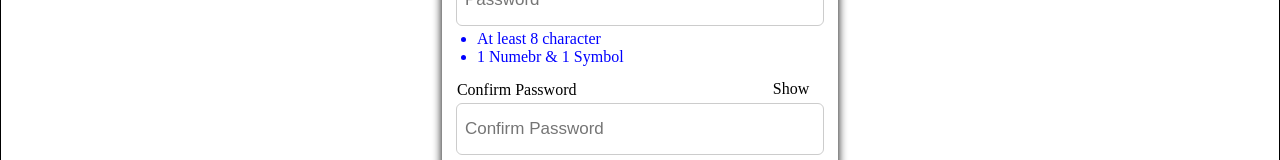
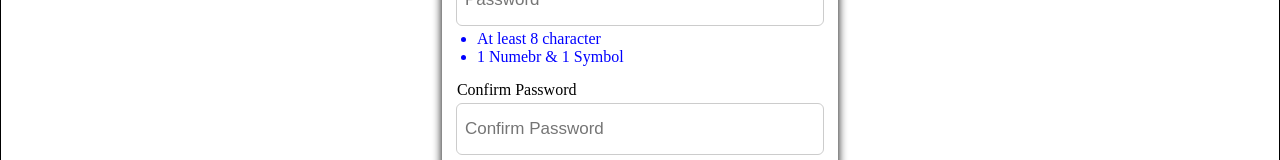
Before and after one commit to Sutharkailash4/Instagram_clone, a React (Vite) app in the folder Frontend/: page /register in a window 1280 px wide. Shown: the part 358-518 px from the top of the page. Built offline with nearby package versions, Linux system fonts and the light colour scheme.

Commit message:
api call

```diff
--- a/Frontend/src/features/authentication/pages/register.jsx
+++ b/Frontend/src/features/authentication/pages/register.jsx
@@ -1,4 +1,4 @@
-import React, {  useState } from 'react'
+import React, { useState } from 'react'
 import { toast } from 'react-toastify'
 import axios from 'axios'
 import { useNavigate } from 'react-router-dom'
@@ -73,7 +73,7 @@ const Register = () => {
           setPublic(false)
           setPrivate(false)
           setTermsCheck(false)
-          navigate("/login");
+          navigate('/login')
         })
         .catch(error => {
           toast.error(error.message)
@@ -138,7 +138,11 @@ const Register = () => {
             }
           }}
         >
-          {passwordShow === 'password' ? 'Show' : 'Hide'}
+          {password.length === 0
+            ? ''
+            : passwordShow === 'password'
+            ? 'show'
+            : 'Hide'}
         </p>
         <ul>
           <li>At least 8 character</li>
@@ -228,7 +232,7 @@ const Register = () => {
           <label htmlFor='agree'>I agree t the Terms and Condition</label>
         </div>
         <button disabled={loading} type='submit' className='register-btn'>
-          {loading ? "Registering" : "Register"}
+          {loading ? 'Registering' : 'Register'}
           {loading && <div className='spinner'></div>}
         </button>
         <p className='register_login_toggle'>
```
Also changed, not shown: Frontend/src/features/authentication/services/auth.api.js (added).
